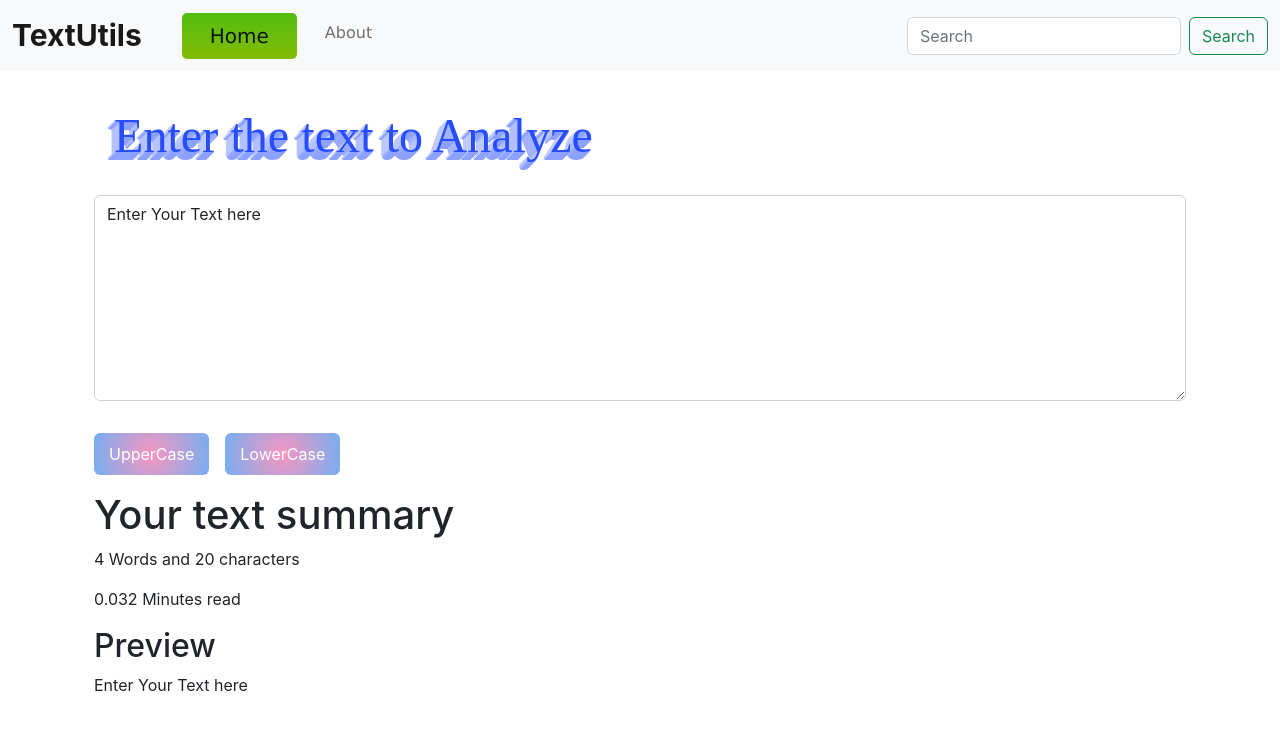
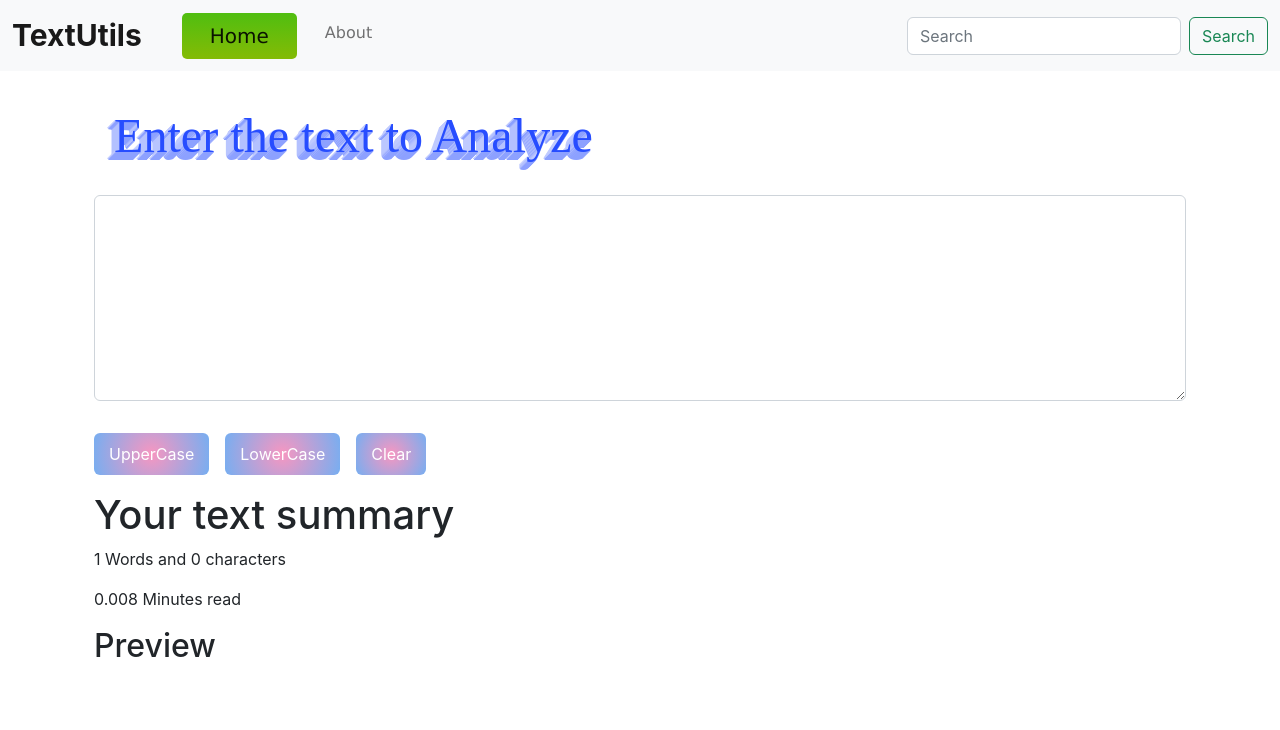
Before and after one commit to MohammadInamdar/text-utils, a React (Create React App) app: page / in a window 1280 px wide. Shown: the top 730 px of the page. Built offline with nearby package versions, Linux system fonts and the light colour scheme.

Commit message:
add clear text functionality

```diff
--- a/src/Component/TextForm.js
+++ b/src/Component/TextForm.js
@@ -11,6 +11,11 @@ const TextForm = (props) => {
     let newText = text.toLowerCase();
     setText(newText);
   };
+  const handleClearClick = () => {
+    // using toUpperCase string method chage text
+    let newText = " ";
+    setText(newText);
+  };
 
   //   Handle for event for use event.target.value
   const handleOnChange = (event) => {
@@ -18,7 +23,7 @@ const TextForm = (props) => {
   };
 
   //   use for usestate for settext
-  const [text, setText] = useState("Enter Your Text here");
+  const [text, setText] = useState("");
   return (
     <>
       {/* props add into app.js  */}
@@ -37,10 +42,16 @@ const TextForm = (props) => {
           <span>UpperCase</span>
         </button>
         <button
-          className="btn btn-primary my-3 mx-3 btn-6"
+          className="btn btn-primary ml-3 mx-3 btn-6"
           onClick={handleLoClick}
         >
           <span>LowerCase</span>
+        </button>
+        <button
+          className="btn btn-primary ml-3  btn-6"
+          onClick={handleClearClick}
+        >
+          <span>Clear</span>
         </button>
       </div>
       <div className="container">
```
